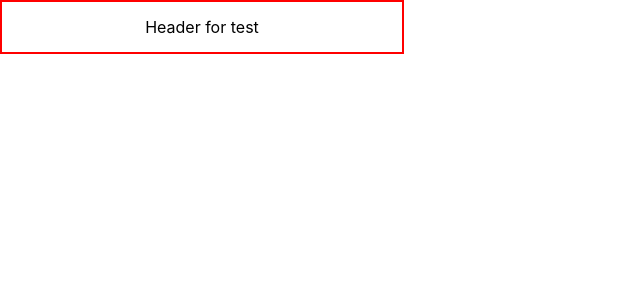
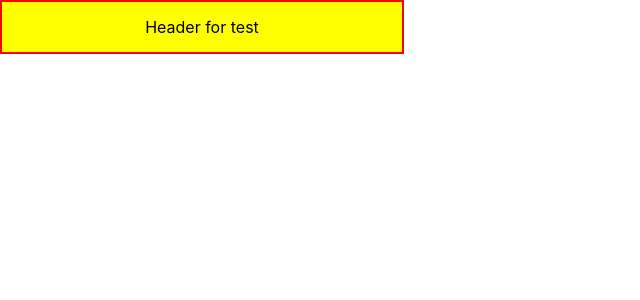
Before and after one commit to parth2021singh/demo25_11, a React (Create React App) app: page / in a window 1280 px wide. Shown: the top 300 px of the page, without its empty margins (0-640 px from the left). Built offline with nearby package versions, Linux system fonts and the light colour scheme.

Commit message:
background-color added

```diff
--- a/package.json
+++ b/package.json
@@ -34,5 +34,8 @@
       "last 1 firefox version",
       "last 1 safari version"
     ]
+  },
+  "devDependencies": {
+    "gh-pages": "^4.0.0"
   }
 }
--- a/src/components/Header/index.js
+++ b/src/components/Header/index.js
@@ -2,7 +2,7 @@ import React from 'react'
 
 const Header = () => {
   return (
-    <div style={{width:"400px",height:"50px",border:"2px solid red",display:"flex",justifyContent:"center",alignItems:"center"}}>
+    <div style={{width:"400px",height:"50px",backgroundColor:"yellow",border:"2px solid red",display:"flex",justifyContent:"center",alignItems:"center"}}>
         <span>Header for test</span>
     </div>
   )
```
Also changed, not shown: 1 other file (tests, documents, lock files or other folders).
